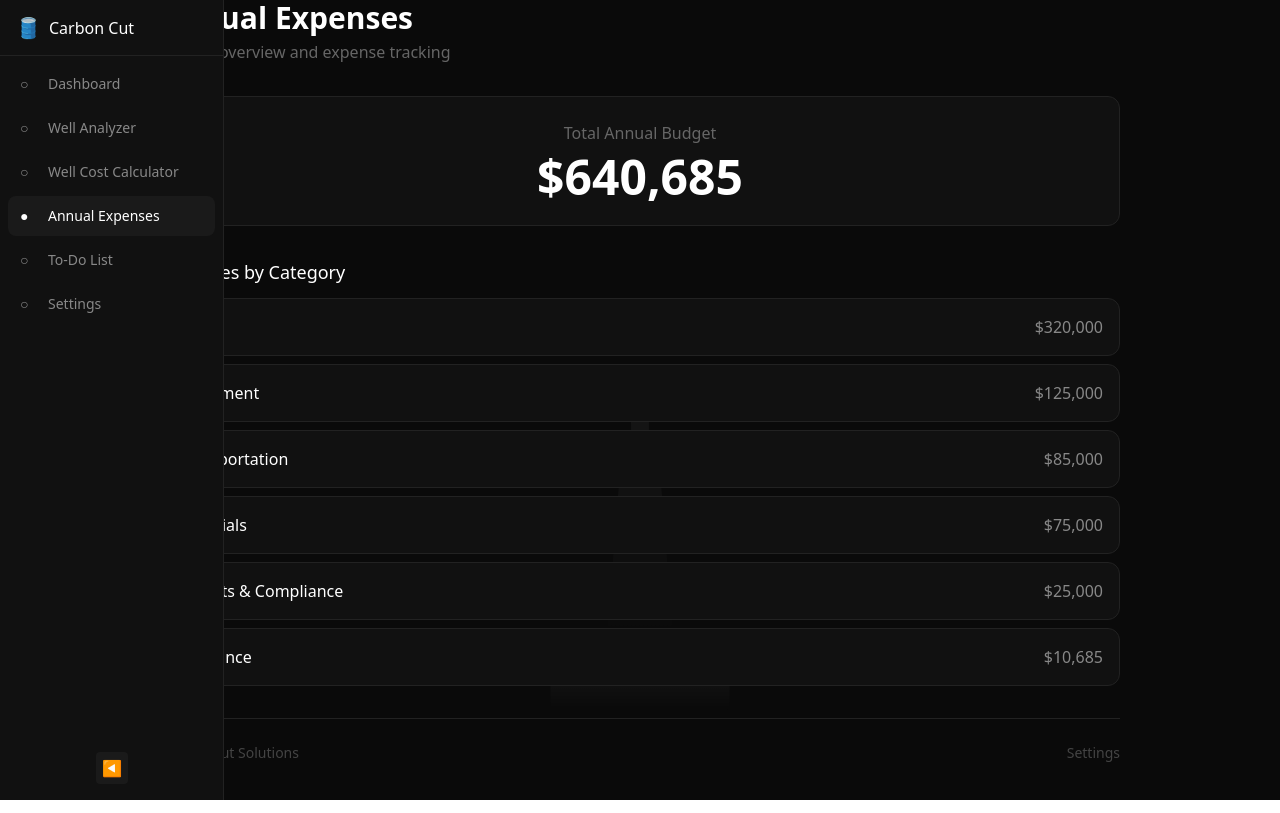
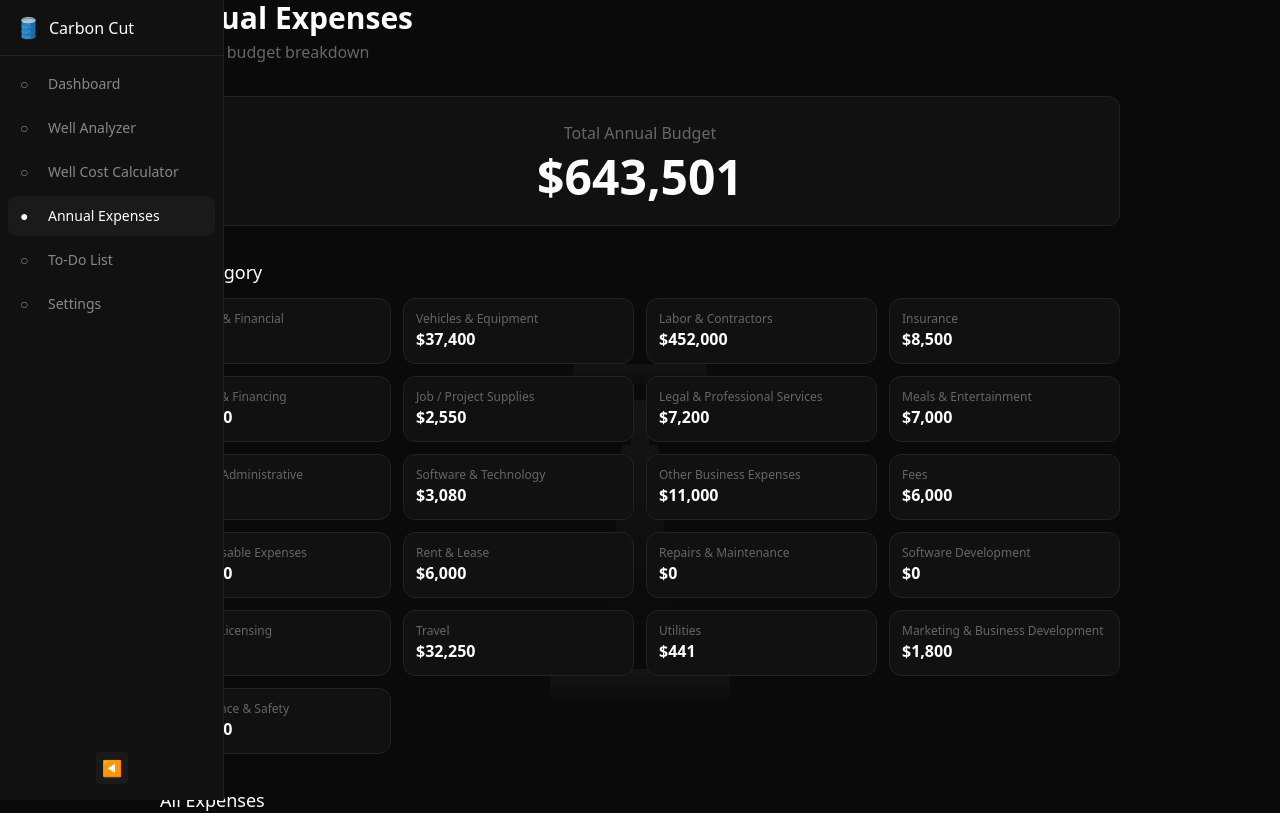
Before and after one commit to AAN2793/orphan-well-dashboard, a Next.js app: page /expenses in a window 1280 px wide. Shown: the top 813 px of the page. Built offline with nearby package versions, Linux system fonts and the light colour scheme.

Commit message:
Update with real contract bid data and full expense breakdown

```diff
--- a/pages/expenses.js
+++ b/pages/expenses.js
@@ -16,15 +16,101 @@ export default function Expenses() {
   ]
 
   const expenses = [
-    { category: 'Labor', amount: 320000 },
-    { category: 'Equipment', amount: 125000 },
-    { category: 'Transportation', amount: 85000 },
-    { category: 'Materials', amount: 75000 },
-    { category: 'Permits & Compliance', amount: 25000 },
-    { category: 'Insurance', amount: 10685 },
+    { category: 'Banking & Financial', subcategory: 'Bank Fees', amount: 180 },
+    { category: 'Banking & Financial', subcategory: 'Wire Fees', amount: 100 },
+    { category: 'Vehicles & Equipment', subcategory: 'Truck Payments', amount: 14400 },
+    { category: 'Vehicles & Equipment', subcategory: 'Fuel', amount: 3750 },
+    { category: 'Vehicles & Equipment', subcategory: 'Vehicle Insurance', amount: 2000 },
+    { category: 'Vehicles & Equipment', subcategory: 'Vehicle Repairs & Maintenance', amount: 5000 },
+    { category: 'Vehicles & Equipment', subcategory: 'Registration & Licensing', amount: 250 },
+    { category: 'Vehicles & Equipment', subcategory: 'Equipment Rental', amount: 10000 },
+    { category: 'Vehicles & Equipment', subcategory: 'Equipment Maintenance', amount: 2000 },
+    { category: 'Labor & Contractors', subcategory: 'W-2 Wages', amount: 160000 },
+    { category: 'Labor & Contractors', subcategory: 'Payroll Taxes', amount: 36000 },
+    { category: 'Labor & Contractors', subcategory: 'Employee Benefits', amount: 36000 },
+    { category: 'Labor & Contractors', subcategory: '1099 Contractors', amount: 120000 },
+    { category: 'Labor & Contractors', subcategory: 'Consulting Fees', amount: 100000 },
+    { category: 'Insurance', subcategory: 'General Liability', amount: 1000 },
+    { category: 'Insurance', subcategory: 'Workers Compensation', amount: 4000 },
+    { category: 'Insurance', subcategory: 'Commercial Auto', amount: 2000 },
+    { category: 'Insurance', subcategory: 'Umbrella / Excess Liability', amount: 500 },
+    { category: 'Insurance', subcategory: 'Professional Liability (E&O)', amount: 1000 },
+    { category: 'Interest & Financing', subcategory: 'Loan Interest', amount: 5000 },
+    { category: 'Interest & Financing', subcategory: 'Equipment Financing Interest', amount: 5000 },
+    { category: 'Job / Project Supplies', subcategory: 'Materials', amount: 1000 },
+    { category: 'Job / Project Supplies', subcategory: 'Consumables', amount: 1000 },
+    { category: 'Job / Project Supplies', subcategory: 'Safety Supplies', amount: 0 },
+    { category: 'Job / Project Supplies', subcategory: 'PPE', amount: 300 },
+    { category: 'Job / Project Supplies', subcategory: 'Disposal Fees', amount: 250 },
+    { category: 'Legal & Professional Services', subcategory: 'Legal Fees', amount: 5000 },
+    { category: 'Legal & Professional Services', subcategory: 'Accounting / CPA', amount: 1000 },
+    { category: 'Legal & Professional Services', subcategory: 'Bookkeeping', amount: 1200 },
+    { category: 'Legal & Professional Services', subcategory: 'Advisory Services', amount: 0 },
+    { category: 'Meals & Entertainment', subcategory: 'Business Meals', amount: 5000 },
+    { category: 'Meals & Entertainment', subcategory: 'Client Meals', amount: 1000 },
+    { category: 'Meals & Entertainment', subcategory: 'Team Meals', amount: 1000 },
+    { category: 'Office & Administrative', subcategory: 'Office Supplies', amount: 200 },
+    { category: 'Office & Administrative', subcategory: 'Printing', amount: 200 },
+    { category: 'Office & Administrative', subcategory: 'Postage', amount: 100 },
+    { category: 'Office & Administrative', subcategory: 'Small Office Equipment', amount: 3000 },
+    { category: 'Software & Technology', subcategory: 'Software Subscriptions', amount: 1800 },
+    { category: 'Software & Technology', subcategory: 'Cloud Services', amount: 180 },
+    { category: 'Software & Technology', subcategory: 'Data Services', amount: 800 },
+    { category: 'Software & Technology', subcategory: 'Accounting Software', amount: 300 },
+    { category: 'Software & Technology', subcategory: 'Project Management Tools', amount: 0 },
+    { category: 'Other Business Expenses', subcategory: 'Miscellaneous Operating Expenses', amount: 10000 },
+    { category: 'Other Business Expenses', subcategory: 'Small Tools (Non-Capitalized)', amount: 1000 },
+    { category: 'Fees', subcategory: 'Permit Fees', amount: 0 },
+    { category: 'Fees', subcategory: 'Filing Fees', amount: 5000 },
+    { category: 'Fees', subcategory: 'Application Fees', amount: 1000 },
+    { category: 'Fees', subcategory: 'Government Fees', amount: 0 },
+    { category: 'Reimbursable Expenses', subcategory: 'Employee Reimbursements', amount: 20000 },
+    { category: 'Reimbursable Expenses', subcategory: 'Partner Reimbursements', amount: 20000 },
+    { category: 'Rent & Lease', subcategory: 'Office Rent', amount: 0 },
+    { category: 'Rent & Lease', subcategory: 'Yard / Storage Lease', amount: 6000 },
+    { category: 'Rent & Lease', subcategory: 'Equipment Leases', amount: 0 },
+    { category: 'Rent & Lease', subcategory: 'Temporary Site Rentals', amount: 0 },
+    { category: 'Repairs & Maintenance', subcategory: 'Facility Maintenance', amount: 0 },
+    { category: 'Repairs & Maintenance', subcategory: 'Equipment Repairs', amount: 0 },
+    { category: 'Repairs & Maintenance', subcategory: 'Grounds Maintenance', amount: 0 },
+    { category: 'Software Development', subcategory: 'App Development', amount: 0 },
+    { category: 'Software Development', subcategory: 'Contract Developers', amount: 0 },
+    { category: 'Software Development', subcategory: 'API Usage Fees', amount: 0 },
+    { category: 'Software Development', subcategory: 'Hosting', amount: 0 },
+    { category: 'Taxes & Licensing', subcategory: 'State Taxes', amount: 0 },
+    { category: 'Taxes & Licensing', subcategory: 'Local Taxes', amount: 0 },
+    { category: 'Taxes & Licensing', subcategory: 'Business Licenses', amount: 0 },
+    { category: 'Taxes & Licensing', subcategory: 'Franchise Taxes', amount: 0 },
+    { category: 'Taxes & Licensing', subcategory: 'Annual Filings', amount: 1000 },
+    { category: 'Travel', subcategory: 'Hotels', amount: 10000 },
+    { category: 'Travel', subcategory: 'Airfare', amount: 5000 },
+    { category: 'Travel', subcategory: 'Rental Cars', amount: 5000 },
+    { category: 'Travel', subcategory: 'Mileage', amount: 10000 },
+    { category: 'Travel', subcategory: 'Per Diem', amount: 2250 },
+    { category: 'Utilities', subcategory: 'Electricity', amount: 0 },
+    { category: 'Utilities', subcategory: 'Water', amount: 0 },
+    { category: 'Utilities', subcategory: 'Internet', amount: 225 },
+    { category: 'Utilities', subcategory: 'Phone / Mobile', amount: 216 },
+    { category: 'Utilities', subcategory: 'Data Plans', amount: 0 },
+    { category: 'Marketing & Business Development', subcategory: 'Advertising', amount: 0 },
+    { category: 'Marketing & Business Development', subcategory: 'Website Hosting', amount: 200 },
+    { category: 'Marketing & Business Development', subcategory: 'Branding & Design', amount: 600 },
+    { category: 'Marketing & Business Development', subcategory: 'Sponsorships', amount: 1000 },
+    { category: 'Marketing & Business Development', subcategory: 'Client Outreach', amount: 0 },
+    { category: 'Compliance & Safety', subcategory: 'Environmental Compliance', amount: 10000 },
+    { category: 'Compliance & Safety', subcategory: 'Safety Training', amount: 2000 },
+    { category: 'Compliance & Safety', subcategory: 'Inspections', amount: 500 },
+    { category: 'Compliance & Safety', subcategory: 'Monitoring Services', amount: 1000 },
   ]
 
   const total = expenses.reduce((sum, e) => sum + e.amount, 0)
+
+  // Group by category
+  const categories = {}
+  expenses.forEach(e => {
+    if (!categories[e.category]) categories[e.category] = 0
+    categories[e.category] += e.amount
+  })
 
   return (
     <>
@@ -100,7 +186,7 @@ export default function Expenses() {
           <div className="pt-16 md:pt-0 max-w-5xl mx-auto px-4 md:px-8 py-8">
             <header className="mb-8">
               <h1 className="text-2xl md:text-3xl font-semibold text-white mb-1">Annual Expenses</h1>
-              <p className="text-[#666666]">Budget overview and expense tracking</p>
+              <p className="text-[#666666]">Detailed budget breakdown</p>
             </header>
 
             {/* Total */}
@@ -111,13 +197,29 @@ export default function Expenses() {
               </div>
             </section>
 
-            {/* Expense List */}
+            {/* Category Summary */}
             <section className="mb-8">
-              <h2 className="text-lg font-medium text-white mb-3">Expenses by Category</h2>
-              <div className="space-y-2">
-                {expenses.map((expense, idx) => (
-                  <div key={idx} className="flex items-center justify-between p-4 bg-[#111111] border border-[#222222] rounded-xl">
-                    <p className="text-white">{expense.category}</p>
+              <h2 className="text-lg font-medium text-white mb-3">By Category</h2>
+              <div className="grid grid-cols-2 md:grid-cols-4 gap-3 mb-6">
+                {Object.entries(categories).map(([cat, amount]) => (
+                  <div key={cat} className="p-3 bg-[#111111] border border-[#222222] rounded-xl">
+                    <p className="text-[#666666] text-xs">{cat}</p>
+                    <p className="text-white font-semibold">${amount.toLocaleString()}</p>
+                  </div>
+                ))}
+              </div>
+            </section>
+
+            {/* Full Expense List */}
+            <section className="mb-8">
+              <h2 className="text-lg font-medium text-white mb-3">All Expenses</h2>
+              <div className="space-y-1">
+                {expenses.filter(e => e.amount > 0).map((expense, idx) => (
+                  <div key={idx} className="flex items-center justify-between p-3 bg-[#111111] border border-[#222222] rounded-lg">
+                    <div>
+                      <p className="text-white text-sm">{expense.subcategory}</p>
+                      <p className="text-[#555555] text-xs">{expense.category}</p>
+                    </div>
                     <p className="text-[#888888]">${expense.amount.toLocaleString()}</p>
                   </div>
                 ))}
--- a/pages/well-cost.js
+++ b/pages/well-cost.js
@@ -17,10 +17,11 @@ export default function WellCost() {
     { id: 'settings', name: 'Settings', href: '/settings' },
   ]
 
+  // Real bid data from PA & OH contracts
   const costTiers = {
-    low: { oil: 35000, gas: 40000 },
-    typical: { oil: 75000, gas: 85000 },
-    high: { oil: 150000, gas: 175000 }
+    low: { oil: 75000, gas: 75000, desc: 'Simple access, straightforward plug' },
+    typical: { oil: 106381, gas: 106381, desc: 'Based on Ohio 2024 avg: $106,381/well' },
+    high: { oil: 150000, gas: 150000, desc: 'Difficult access, multiple casings, environmental concerns' }
   }
 
   const getCost = () => {
@@ -31,7 +32,7 @@ export default function WellCost() {
     <>
       <Head>
         <title>Well Cost Calculator | Carbon Cut Solutions</title>
-        <meta name="description" content="Cost estimates by complexity level" />
+        <meta name="description" content="Cost estimates based on real contract bids" />
         <meta name="viewport" content="width=device-width, initial-scale=1" />
       </Head>
 
@@ -101,8 +102,27 @@ export default function WellCost() {
           <div className="pt-16 md:pt-0 max-w-5xl mx-auto px-4 md:px-8 py-8">
             <header className="mb-8">
               <h1 className="text-2xl md:text-3xl font-semibold text-white mb-1">Well Cost Calculator</h1>
-              <p className="text-[#666666]">Cost estimates by complexity level</p>
+              <p className="text-[#666666]">Based on real PA & OH contract bids</p>
             </header>
+
+            {/* Real Data Reference */}
+            <section className="mb-6">
+              <div className="p-4 bg-[#111111] border border-[#222222] rounded-xl">
+                <h3 className="text-white font-medium mb-2">Real Contract Data</h3>
+                <div className="grid grid-cols-2 gap-4">
+                  <div className="p-3 bg-[#0d0d0d] rounded-lg">
+                    <p className="text-[#666666] text-sm">Pennsylvania Avg</p>
+                    <p className="text-white font-semibold">$110,132/well</p>
+                    <p className="text-[#555555] text-xs">227 wells (2022-2024)</p>
+                  </div>
+                  <div className="p-3 bg-[#0d0d0d] rounded-lg">
+                    <p className="text-[#666666] text-sm">Ohio Avg</p>
+                    <p className="text-white font-semibold">$106,381/well</p>
+                    <p className="text-[#555555] text-xs">346 wells (2024)</p>
+                  </div>
+                </div>
+              </div>
+            </section>
 
             {/* Calculator */}
             <section className="mb-8">
@@ -131,9 +151,9 @@ export default function WellCost() {
                   <h2 className="text-lg font-medium text-white mb-4">Complexity</h2>
                   <div className="space-y-2">
                     {[
-                      { id: 'low', name: 'Low Complexity', desc: 'Simple access, straightforward plug' },
-                      { id: 'typical', name: 'Typical', desc: 'Standard orphan well scenario' },
-                      { id: 'high', name: 'High Complexity', desc: 'Difficult access, multiple casings' },
+                      { id: 'low', name: 'Low Complexity', desc: costTiers.low.desc },
+                      { id: 'typical', name: 'Typical', desc: costTiers.typical.desc },
+                      { id: 'high', name: 'High Complexity', desc: costTiers.high.desc },
                     ].map((level) => (
                       <button
                         key={level.id}
@@ -152,7 +172,7 @@ export default function WellCost() {
             {/* Cost Display */}
             <section className="mb-8">
               <div className="p-6 bg-[#111111] border border-[#222222] rounded-xl text-center">
-                <p className="text-[#666666] mb-2">Estimated Cost</p>
+                <p className="text-[#666666] mb-2">Estimated Cost Per Well</p>
                 <p className="text-4xl md:text-5xl font-semibold text-white">${getCost().toLocaleString()}</p>
               </div>
             </section>
@@ -166,8 +186,7 @@ export default function WellCost() {
                   return (
                     <div key={tier} className="p-4 bg-[#111111] border border-[#222222] rounded-xl">
                       <p className="text-white font-medium mb-2">{tier} Complexity</p>
-                      <p className="text-[#666666]">Oil: ${costTiers[tierKey].oil.toLocaleString()}</p>
-                      <p className="text-[#666666]">Gas: ${costTiers[tierKey].gas.toLocaleString()}</p>
+                      <p className="text-[#666666]">${costTiers[tierKey].oil.toLocaleString()}/well</p>
                     </div>
                   )
                 })}
```
